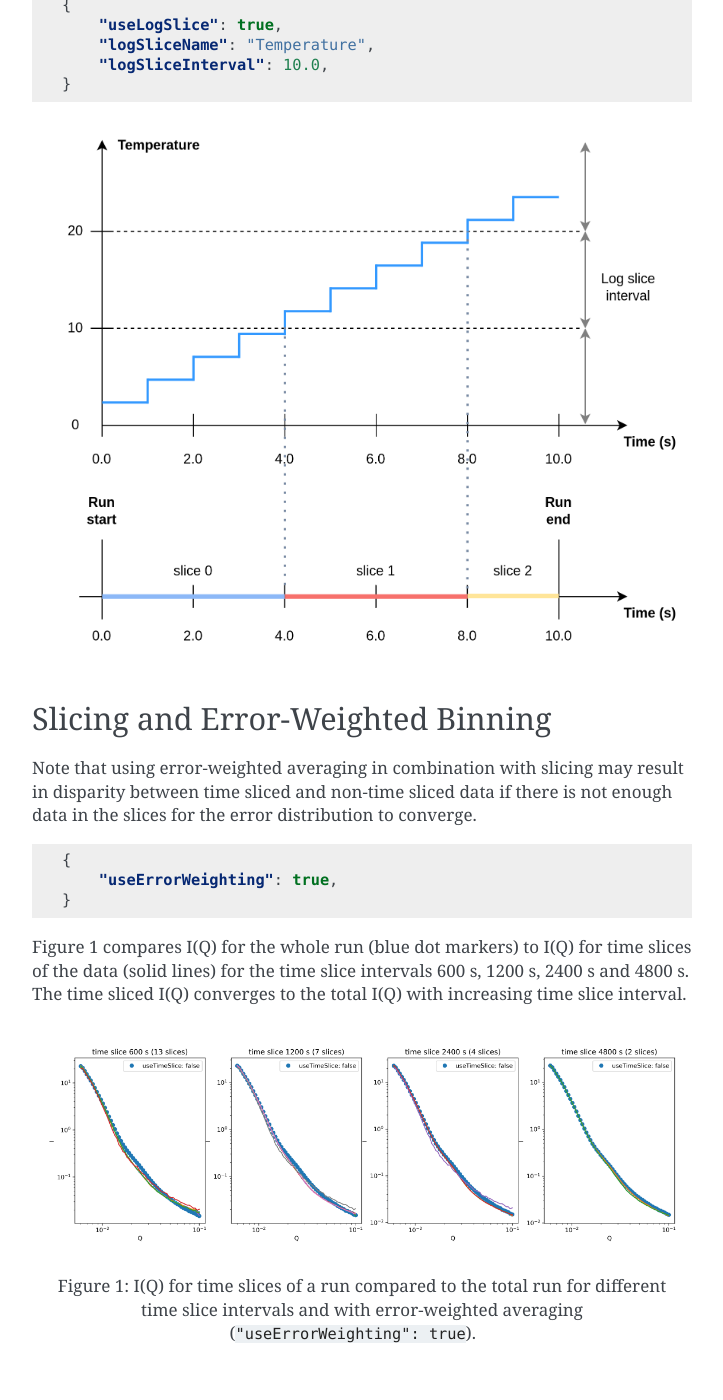
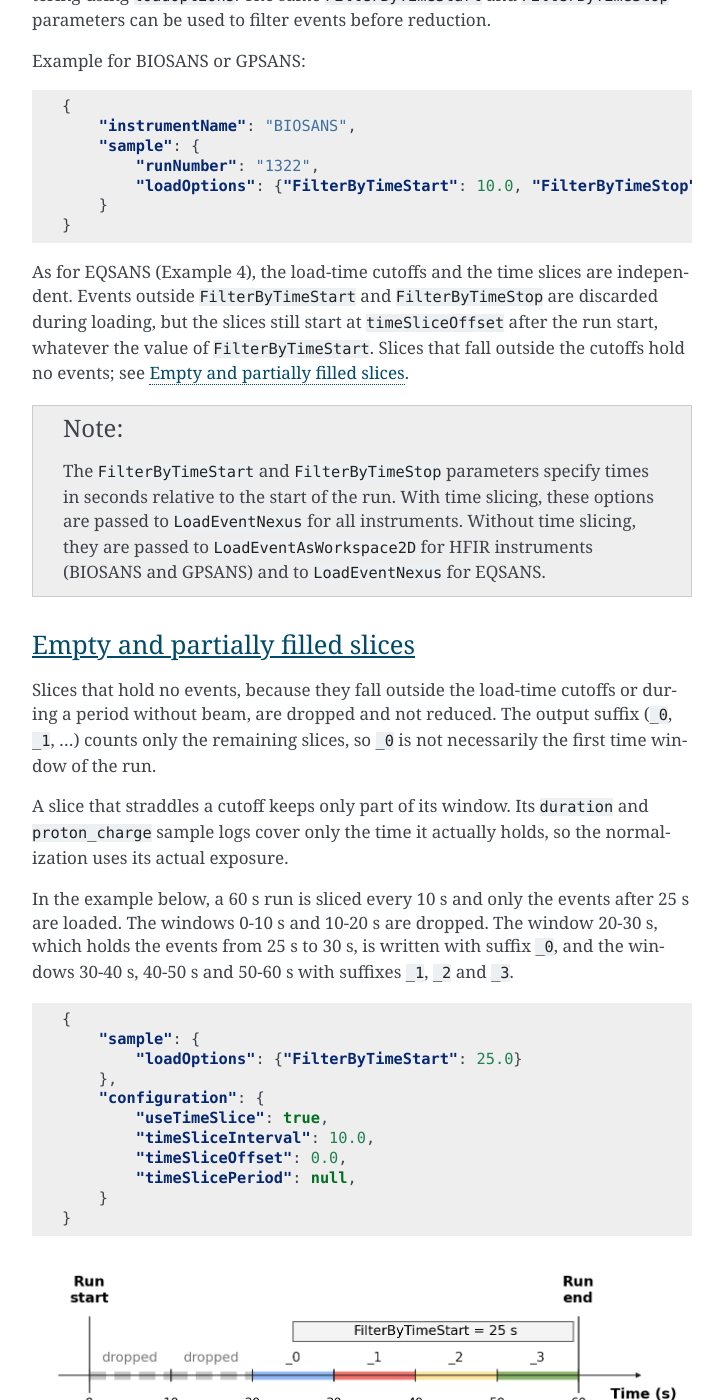
Before and after one commit to neutrons/drtsans, a Sphinx documentation site: the page built from docs/user/slicing.rst, in a window 1280 px wide and 1400 px high, scrolled down 4047 px. Shown: the whole window, without its empty margins (388-1111 px from the left). Built offline with Sphinx 7.4.7, drawn with Linux system fonts in a browser that asks for light colours; the version number is read from the project's files by our own code; some of the changed text lies outside the part shown.

Commit message:
Document empty time slices, slice metadata and load-time cutoffs (#1198)
Describe in docs/user/slicing.rst how slices that hold no events are
dropped and how output suffixes count only the remaining slices, how
partly filled slices are normalized, and what each slice sample log
means. Correct the description of FilterByTimeStart/FilterByTimeStop
for BIOSANS and GPSANS, which are independent of the slices and are
passed to LoadEventNexus when slicing. Add the offset-and-period figure
that no page referenced, fix the reversed period note, add a figure for
the empty-slice example with the script that draws it, and add a table
of contents.

Co-Authored-By: Claude Opus 5.5 <noreply@anthropic.com>

```diff
--- /dev/null
+++ b/docs/user/media/scripts/time_slicing_empty_slices.py
@@ -0,0 +1,72 @@
+"""Draw time_slicing_empty_slices.png for docs/user/slicing.rst, section "Empty and partially filled slices".
+
+A 60 s run is sliced every 10 s from the run start, and only the events after 25 s are loaded
+(``FilterByTimeStart = 25``). The windows 0-10 s and 10-20 s hold no events and are dropped. The window
+20-30 s keeps the events from 25 s onward. The remaining slices are labelled with their output suffix.
+
+Usage: python time_slicing_empty_slices.py <output directory>
+"""
+
+import argparse
+import os
+
+import matplotlib
+
+matplotlib.use("Agg")
+import matplotlib.pyplot as plt  # noqa: E402
+from matplotlib.patches import Rectangle  # noqa: E402
+
+INK, DROPPED, BOX_FACE, BOX_EDGE = "#1f1f1f", "#c8c8c8", "#f4f4f4", "#555555"
+SLICE_COLORS = ["#8fb8f6", "#f4736c", "#fde49b", "#8ab56a"]  # colors of the other time-slicing figures
+RUN_END, INTERVAL, FILTER_START = 60.0, 10.0, 25.0  # seconds
+Y_LINE = 0.0  # height of the time axis
+
+
+def draw(output_directory: str) -> str:
+    """Draw the figure and return the path of the saved PNG."""
+    fig, ax = plt.subplots(figsize=(10.8, 3.5))
+
+    # time axis, run start and run end
+    ax.annotate("", xy=(RUN_END + 8.0, Y_LINE), xytext=(-4.0, Y_LINE), arrowprops=dict(arrowstyle="-|>", color=INK))
+    ax.text(RUN_END + 8.0, Y_LINE - 0.25, "Time (s)", fontsize=14, fontweight="bold", ha="center", va="top")
+    for t, label in [(0.0, "Run\nstart"), (RUN_END, "Run\nend")]:
+        ax.plot([t, t], [Y_LINE - 0.35, Y_LINE + 1.2], color=INK, lw=1.2)
+        ax.text(t, Y_LINE + 1.75, label, fontsize=14, fontweight="bold", ha="center", va="center")
+
+    # load-time cutoff, as in the figure of Example 4
+    ax.add_patch(Rectangle((FILTER_START, 0.7), RUN_END - FILTER_START - 0.6, 0.4, fc=BOX_FACE, ec=BOX_EDGE, lw=1.0))
+    ax.text((FILTER_START + RUN_END) / 2, 0.9, "FilterByTimeStart = 25 s", fontsize=13, ha="center", va="center")
+
+    # time windows: the first two are empty and dropped, the others become output suffixes _0 to _3
+    n_windows = int(RUN_END / INTERVAL)
+    for index in range(n_windows):
+        start, end = index * INTERVAL, (index + 1) * INTERVAL
+        dropped = end <= FILTER_START
+        color = DROPPED if dropped else SLICE_COLORS[(index - 2) % len(SLICE_COLORS)]
+        ax.plot([start, end], [Y_LINE, Y_LINE], color=color, lw=8, ls=(0, (2, 1)) if dropped else "-",
+                solid_capstyle="butt")  # fmt: skip
+        label = "dropped" if dropped else f"_{index - 2}"
+        ax.text((start + end) / 2, Y_LINE + 0.35, label, fontsize=13, ha="center", va="center",
+                color="#777777" if dropped else INK)  # fmt: skip
+    for t in range(0, int(RUN_END) + 1, int(INTERVAL)):
+        ax.plot([t, t], [Y_LINE - 0.12, Y_LINE + 0.12], color=INK, lw=1.2)
+        ax.text(t, Y_LINE - 0.45, f"{t:.0f}", fontsize=12, ha="center", va="top")
+
+    # annotations below the axis
+    for x, text in [(10.0, "no events"), (27.5, "events from 25 s kept")]:
+        ax.annotate(text, xy=(x, Y_LINE - 0.85), xytext=(x, Y_LINE - 1.6), fontsize=12, ha="center", va="center",
+                    arrowprops=dict(arrowstyle="-|>", color=INK))  # fmt: skip
+
+    ax.set_xlim(-5.0, RUN_END + 11.0)
+    ax.set_ylim(-1.9, 2.2)
+    ax.axis("off")
+    path = os.path.join(output_directory, "time_slicing_empty_slices.png")
+    fig.savefig(path, dpi=150, bbox_inches="tight")
+    plt.close(fig)
+    return path
+
+
+if __name__ == "__main__":
+    parser = argparse.ArgumentParser(description=__doc__.splitlines()[0])
+    parser.add_argument("output_directory", help="directory where the PNG is written")
+    draw(parser.parse_args().output_directory)
--- a/docs/user/slicing.rst
+++ b/docs/user/slicing.rst
@@ -63,6 +66,9 @@ Example 2: Slicing using time interval and offset
    :alt: Diagram of time slicing using an interval and offset
    :width: 800px
 
+Events recorded before ``timeSliceOffset`` (here 0-1 s) are discarded. When the remaining run is not an
+exact multiple of ``timeSliceInterval``, the last slice is shorter (here slice 4, from 9 s to 10 s).
+
 Example 3: Slicing using time slice period
 ++++++++++++++++++++++++++++++++++++++++++
 
@@ -82,7 +88,25 @@ In the figure, red slices are reduced together, and blue slices are reduced toge
    :alt: Diagram of time slicing using an interval and a period
    :width: 800px
 
-Note: if the time slice interval is a non-integer multiple of the period, then the remainder will be the last of the slices. In the example below, there will be two 3 second slices, then one 2 second slice.
+The offset also applies to periodic slicing. With ``"timeSliceOffset": 1.0`` and the same interval and
+period, the first period starts at 1 s and the last window (9-10 s) is shorter:
+
+.. code-block:: json
+
+    {
+        "useTimeSlice": true,
+        "timeSliceInterval": 2.0,
+        "timeSliceOffset": 1.0,
+        "timeSlicePeriod": 4.0,
+    }
+
+.. figure:: media/time_slicing_offset_period.png
+   :alt: Diagram of time slicing using an interval, an offset and a period
+   :width: 800px
+
+Note: if the period is not an integer multiple of the time slice interval, then the remainder of each period
+forms its last, shorter slice. In the example below, each period holds two 3 second slices, then one
+2 second slice.
 
 .. code-block:: json
 
@@ -140,14 +163,83 @@ Example for BIOSANS or GPSANS:
         }
     }
 
-When using ``loadOptions`` with time slicing on HFIR instruments, the time filtering is applied
-first during loading, and then the time slicing is applied to the filtered events. This allows for
-fine-grained control over which portion of the run to analyze.
+As for EQSANS (Example 4), the load-time cutoffs and the time slices are independent. Events outside
+``FilterByTimeStart`` and ``FilterByTimeStop`` are discarded during loading, but the slices still start at
+``timeSliceOffset`` after the run start, whatever the value of ``FilterByTimeStart``. Slices that fall
+outside the cutoffs hold no events; see `Empty and partially filled slices`_.
 
 .. note::
    The ``FilterByTimeStart`` and ``FilterByTimeStop`` parameters specify times in seconds relative
-   to the start of the run. For HFIR instruments (BIOSANS and GPSANS), these options are passed to
-   ``LoadEventAsWorkspace2D``, while for SNS instruments (EQSANS), they are passed to ``LoadEventNexus``.
+   to the start of the run. With time slicing, these options are passed to ``LoadEventNexus`` for all
+   instruments. Without time slicing, they are passed to ``LoadEventAsWorkspace2D`` for HFIR instruments
+   (BIOSANS and GPSANS) and to ``LoadEventNexus`` for EQSANS.
+
+Empty and partially filled slices
++++++++++++++++++++++++++++++++++
+
+Slices that hold no events, because they fall outside the load-time cutoffs or during a period without
+beam, are dropped and not reduced. The output suffix (``_0``, ``_1``, ...) counts only the remaining
+slices, so ``_0`` is not necessarily the first time window of the run.
+
+A slice that straddles a cutoff keeps only part of its window. Its ``duration`` and ``proton_charge``
+sample logs cover only the time it actually holds, so the normalization uses its actual exposure.
+
+In the example below, a 60 s run is sliced every 10 s and only the events after 25 s are loaded. The windows
+0-10 s and 10-20 s are dropped. The window 20-30 s, which holds the events from 25 s to 30 s, is written
+with suffix ``_0``, and the windows 30-40 s, 40-50 s and 50-60 s with suffixes ``_1``, ``_2`` and ``_3``.
+
+.. code-block:: json
+
+    {
+        "sample": {
+            "loadOptions": {"FilterByTimeStart": 25.0}
+        },
+        "configuration": {
+            "useTimeSlice": true,
+            "timeSliceInterval": 10.0,
+            "timeSliceOffset": 0.0,
+            "timeSlicePeriod": null,
+        }
+    }
+
+.. figure:: media/time_slicing_empty_slices.png
+   :alt: Diagram of time slicing with empty slices removed
+   :width: 800px
+
+With periodic slicing, an empty window does not remove a slice, because each slice also collects the events
+of the same window in the other periods. In the figure of Example 4, the empty window 0-2 s belongs to slice 0,
+which still holds the events recorded from 4 s to 6 s and from 8 s to 8.71 s.
+
+Slice metadata
+++++++++++++++
+
+Each slice receives the following sample logs:
+
+.. list-table::
+   :header-rows: 1
+   :widths: 25 75
+
+   * - Sample log
+     - Meaning
+   * - ``slice_start``, ``slice_end``
+     - Time slicing: start and end of the slice's window, in seconds from the run start. This is the full
+       window even when the slice is only partly filled, and the last slice may end slightly after the run end.
+       Periodic slicing: start and end of the window, in seconds from the start of each period. Log slicing: lower and upper
+       values of the sample log, in the log's units.
+   * - ``slice_interval``
+     - Time and periodic slicing: the value of ``timeSliceInterval``, in seconds. Log slicing: the
+       log-value interval.
+   * - ``slice_period``
+     - The value of ``timeSlicePeriod``, in seconds (periodic slicing only).
+   * - ``slice_parameter``
+     - ``relative time from start`` (time slicing), ``periodic time from start`` (periodic slicing), or the
+       name of the sample log (log slicing).
+   * - ``slice``, ``number_of_slices``
+     - Position of the slice, counting from 1, and number of slices. Both count only the remaining slices.
+   * - ``duration``
+     - The exposure the slice actually covers, in seconds.
+
+To place a slice in time, use ``slice_start`` and ``slice_end``, not the output suffix.
 
 Log Slicing
 -----------
```
Also changed, not shown: other parts of docs/user/slicing.rst (+4 -2 lines), docs/user/media/time_slicing_empty_slices.png (added).
